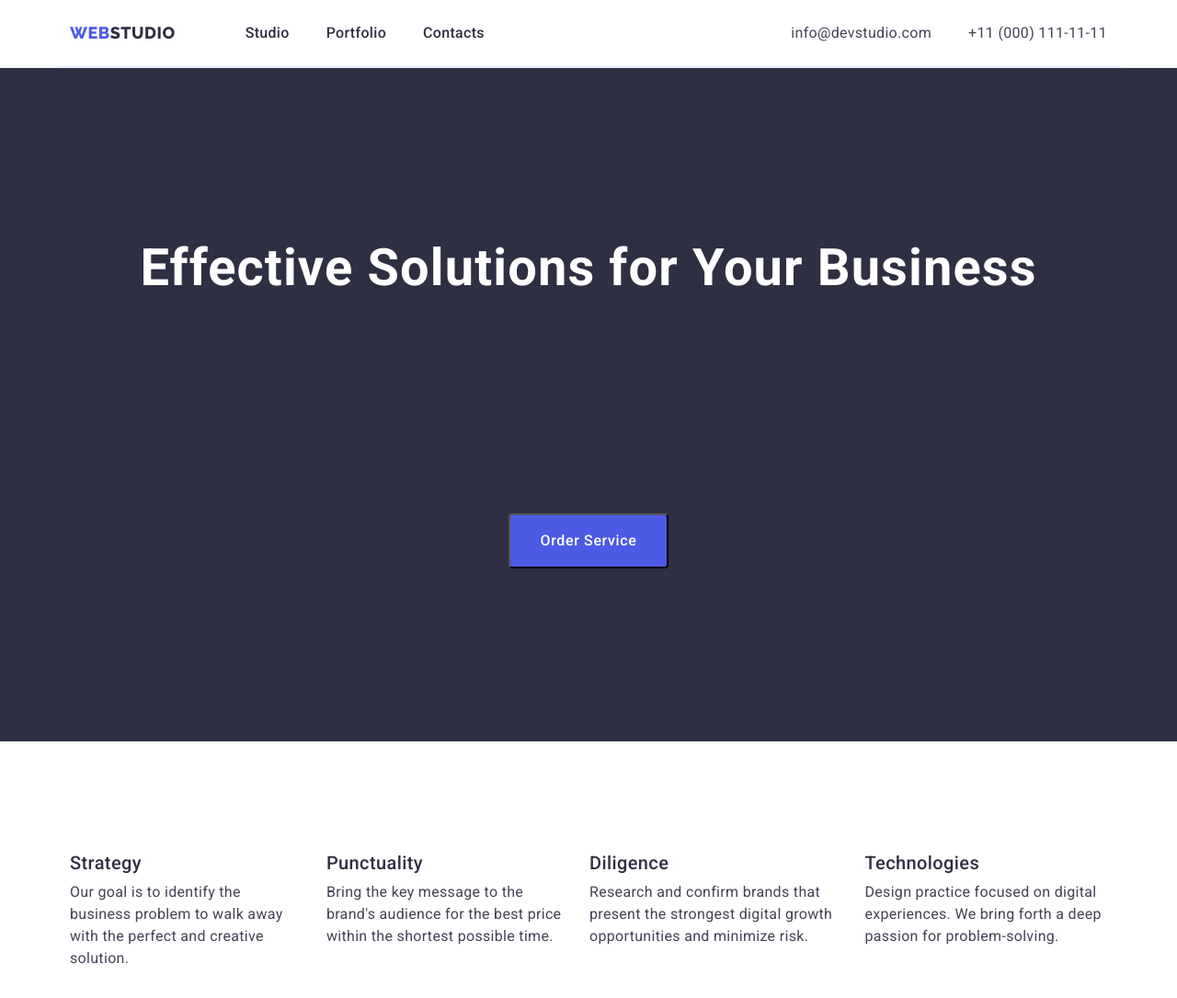
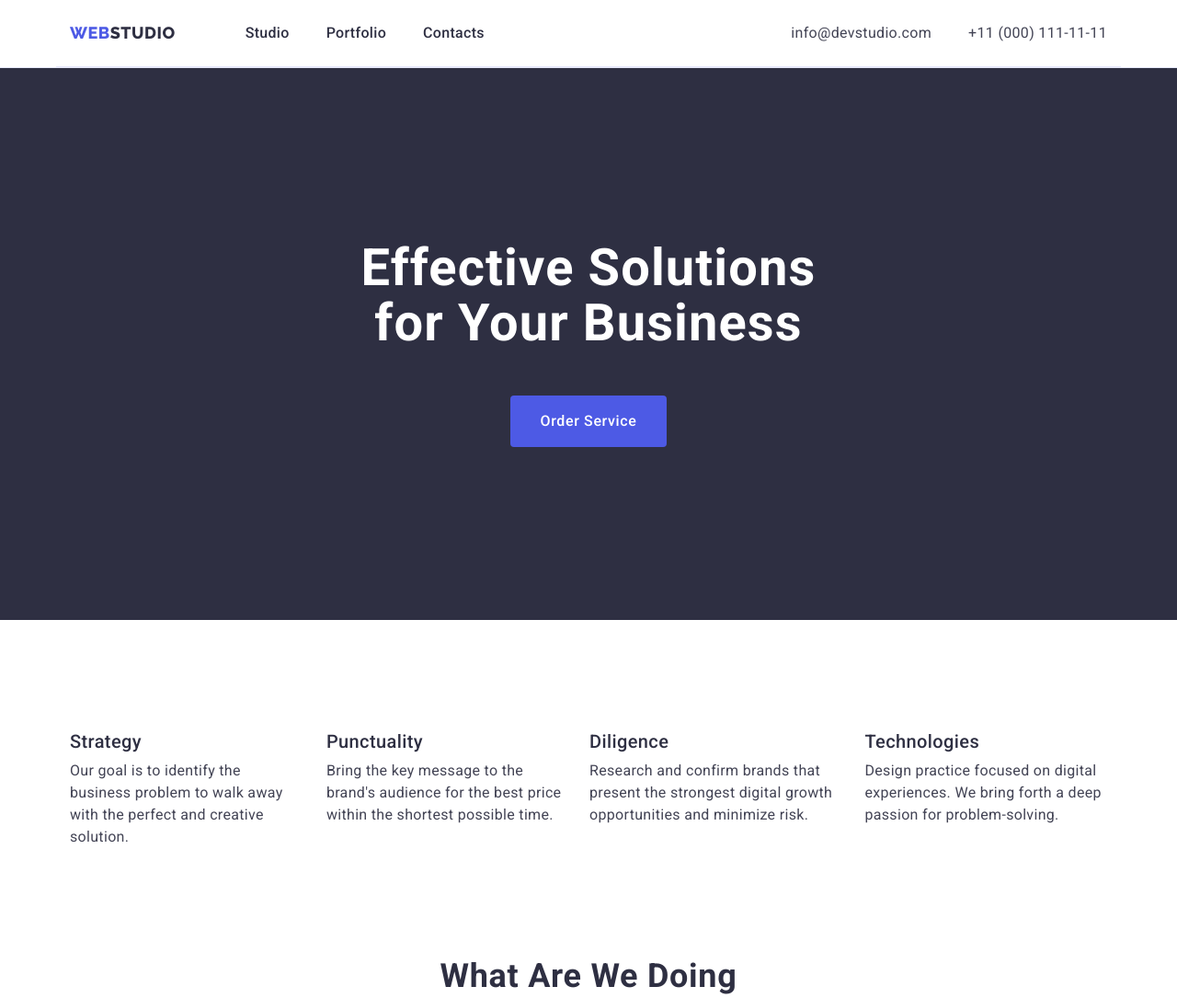
Before and after one commit to AnnnnnnK/goit-markup-hw-03, a plain HTML site: page index.html in a window 1280 px wide. Shown: the top 1085 px of the page at 92% size. Drawn offline with nearby package versions, Linux system fonts and the light colour scheme.

Commit message:
finished

```diff
--- a/css/styles.css
+++ b/css/styles.css
@@ -101,6 +101,8 @@ img{
 }
 
 .header-nav{
+   display: flex;
+   align-items: center;
    margin-right: 156px;
 }
 .header-nav-item {
@@ -110,7 +112,7 @@ img{
 
 }
 .menu-link {
-   font-weight: 500;
+  font-weight: 500;
   font-size: 16px;
   line-height: 1.5;
   letter-spacing: 0.02em;
@@ -168,9 +170,10 @@ img{
 .hero {
     background-color: var(--primary-color);
      text-align: center;
+     padding: 188px 0;
+     align-items: center;
+}
 
-
-}
 .hero-title {
   font-weight: 700;
   font-size: 56px;
@@ -179,9 +182,10 @@ img{
   text-align: center;
   color: #ffffff;
 
+  margin: 0 auto;
   margin-bottom: 48px;
-  padding: 188px 0;
-  align-items: center;
+  max-width: 496px;
+
 }
 .hero-btn {
   font-family: var(--primary-font);
@@ -192,11 +196,15 @@ img{
   cursor: pointer;
   color: #ffffff;
   background: #4d5ae5;
+  border: none;
 
-
+  display: block;
+  height: 56px ;
   padding: 16px 32px;
   margin-bottom: 188px;
   align-items: center;
+  min-width: 169px;
+  margin: 0 auto;
 }
 
 .hero-btn:hover,
@@ -286,6 +294,7 @@ img{
 */
 
 .team {
+   padding: 120px 0;
   background-color: #F4F4FD;
   padding-bottom: 124px;
 
@@ -307,12 +316,13 @@ img{
 .team-list {
     background: #F4F4FD;
     display: flex;
-    width: calc((100%-72px)/4);
+
 
 }
 .team-item {
     background-color: #FFFFFF;
     border-radius: 0px 0px 4px 4px;
+    width: calc((100% - 72px) / 4);
 
 }
 
@@ -331,9 +341,6 @@ img{
 
   margin-bottom: 8px;
   text-align: center;
-  /* margin-right: 49px;
-  margin-left: 49px; */
-
 
 }
 .team-desc {
@@ -398,6 +405,7 @@ margin-bottom: 32px;
 */
 
 .projects {
+   padding: 96px 0 120px;
 }
 .projects-list {
   display: flex;
--- a/index.html
+++ b/index.html
@@ -24,10 +24,12 @@
     <!--Header section-->
     <header class="header">
       <div class="header-container container">
-        <a href="./index.html" class="logo link"
-        >Web<span class="logotype">Studio</span></a
-      >
+
         <nav class="header-nav">
+
+          <a href="./index.html" class="logo link"
+          >Web<span class="logotype">Studio</span></a
+        >
 
           <ul class=" header-nav-list list">
             <li class="header-nav-item">
@@ -66,8 +68,9 @@
       </section>
       <!-- Benefits -->
       <section class="benefits">
+        <div class="container">
         <h2 hidden class="hidden-benefits-title">Benefits</h2>
-        <div class="container">
+
           <ul class="benefits-list list">
             <li class="benefits-item">
               <h3 class="benefits-title">Strategy</h3>
```
Also changed, not shown: portfolio.html (+7 -5 lines).
